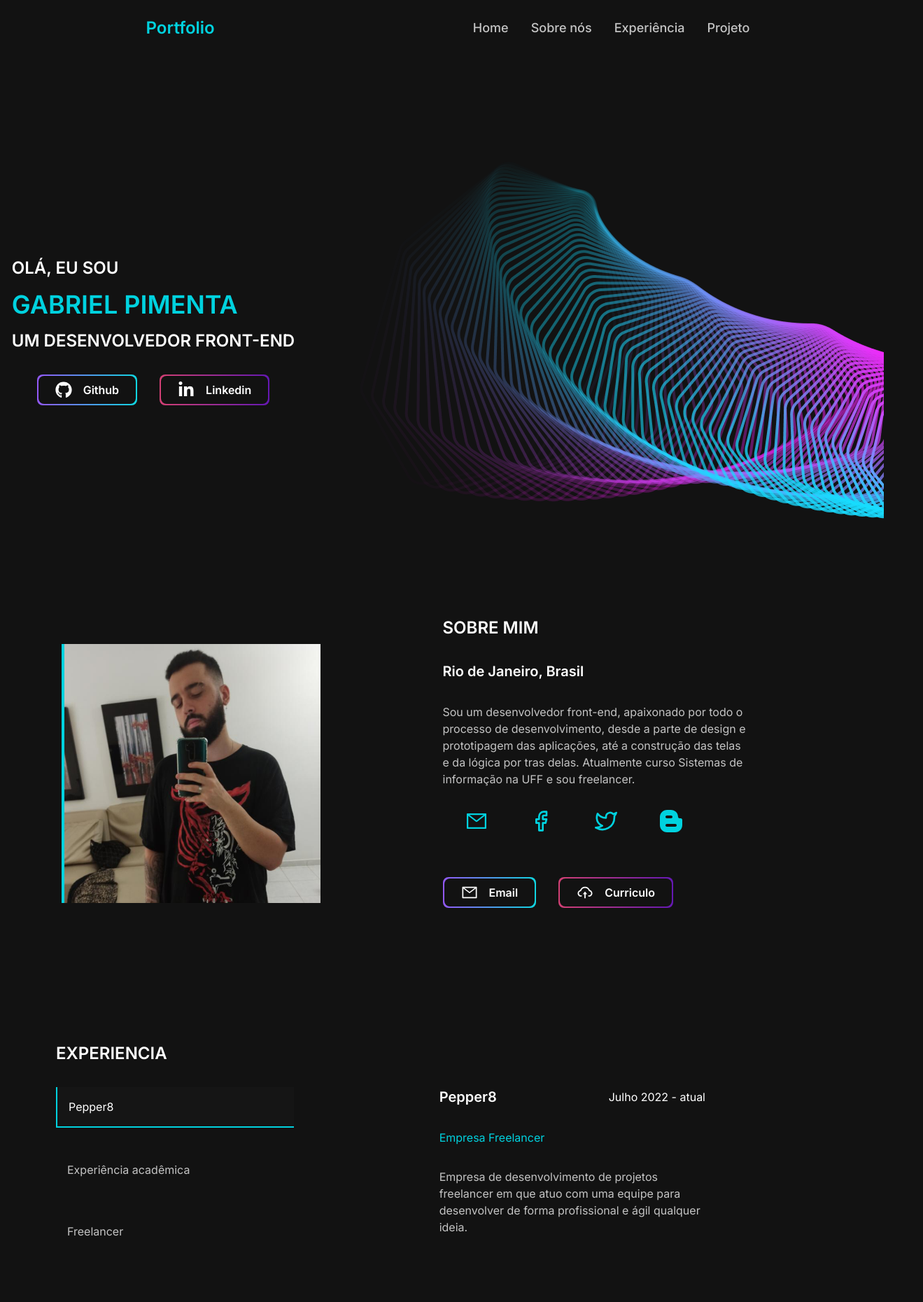
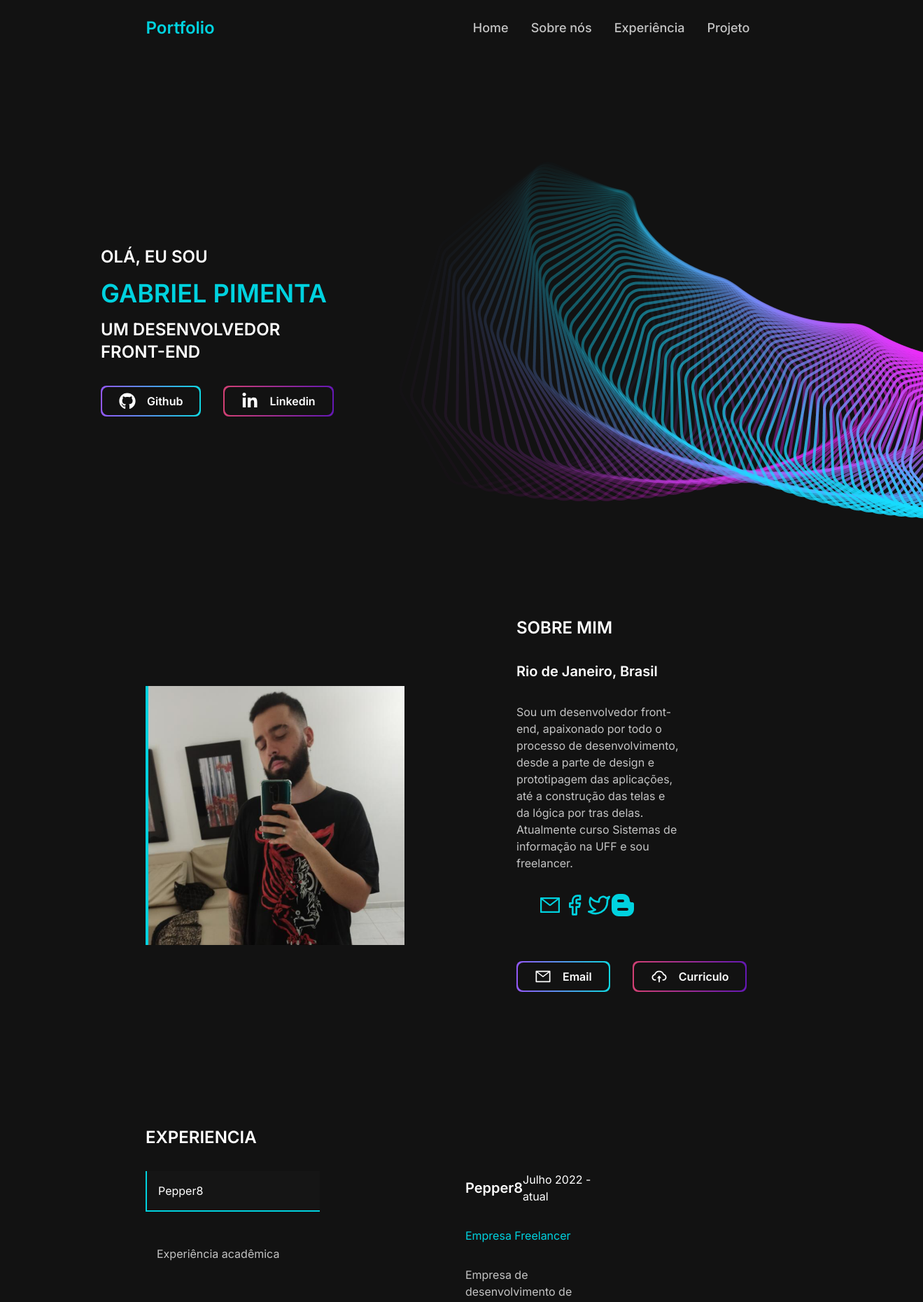
Before and after one commit to BielPimentaDev/portfolio, a React (Vite) app: page / in a window 1280 px wide. Shown: the top 1860 px of the page at 70% size, 1319 px wide, since content can reach past the window. Built offline with nearby package versions, Linux system fonts and the light colour scheme.

Commit message:
changing responsivy

```diff
--- a/src/App.jsx
+++ b/src/App.jsx
@@ -5,7 +5,7 @@ function App() {
 
 
   return (
-    <div className="max-w-[2100px] mx-auto">
+    <div className="max-w-[2100px] mx-auto lg:px-32">
       <Home/>
 
     </div>
--- a/src/Home/About.jsx
+++ b/src/Home/About.jsx
@@ -23,9 +23,9 @@ export default function About() {
         }
     ]
   return (
-    <div className='flex gap-32  py-8  justify-around items-center'>
-        <img src={eu} className="border-l-4 border-blue w-[370px] h-[370px] md:block hidden ml-16"/>
-        <div className='flex flex-col gap-8 justify-around md:ml-8 md:w-[50%]'>
+    <div className='flex gap-32  py-8  justify-between items-center lg:px-16'>
+        <img src={eu} className="border-l-4 border-blue w-[370px] h-[370px] md:block hidden "/>
+        <div className='flex flex-col gap-8 justify-around md:ml-8 md:w-[40%]'>
             <Title text="SOBRE MIM"/>
             <h3 className='text-white font-semibold text-xl'>Rio de Janeiro, Brasil</h3>
             <p className='text-graylight font-normal md:w-[70%]'>
--- a/src/Home/Experience.jsx
+++ b/src/Home/Experience.jsx
@@ -26,7 +26,7 @@ export default function Experience() {
   return (
     <div className='my-32 md:px-16'>
         <Title text="EXPERIENCIA"/>
-        <div className='flex my-8  md:gap-48 gap-16 md:flex-row flex-col justify-evenly'>
+        <div className='flex my-8  md:gap-48 gap-16 md:flex-row flex-col justify-between'>
             <ul className='flex md:flex-col gap-8 mr-4 mb-8 overflow-auto'>
                 {
                     Object.keys(experiences).map(key=>{
@@ -40,7 +40,7 @@ export default function Experience() {
 
             </ul>
 
-        <div className='flex flex-col gap-8 md:w-[40%] mr-48'>
+        <div className='flex flex-col gap-8 md:w-[40%] lg:mr-48'>
 
    {
         <>
--- a/src/Home/Homepage.jsx
+++ b/src/Home/Homepage.jsx
@@ -7,7 +7,7 @@ import {FaLinkedinIn, FaGithub} from 'react-icons/fa'
 
 export default function Homepage() {
   return (
-    <div className='flex pt-36 pb-16  bg-black-100 justify-center items-center'>
+    <div className='flex pt-36 pb-16  bg-black-100 justify-between   items-center'>
 
         <div>
             <Title text="OLÁ, EU SOU"/>
--- a/src/Home/Projects.jsx
+++ b/src/Home/Projects.jsx
@@ -49,7 +49,7 @@ export default function Projects() {
   return (
     <div className='my-8 md:px-16'>
         <Title text="PROJETOS"/>
-        <div className='grid md:grid-cols-2 gap-y-32 mt-16'>
+        <div className='grid md:grid-cols-2 gap-y-32 gap-x-32 mt-16 content-between'>
             {
                 projects.map(({name, techs, picture, description, link}) =>{
                     return(
```
